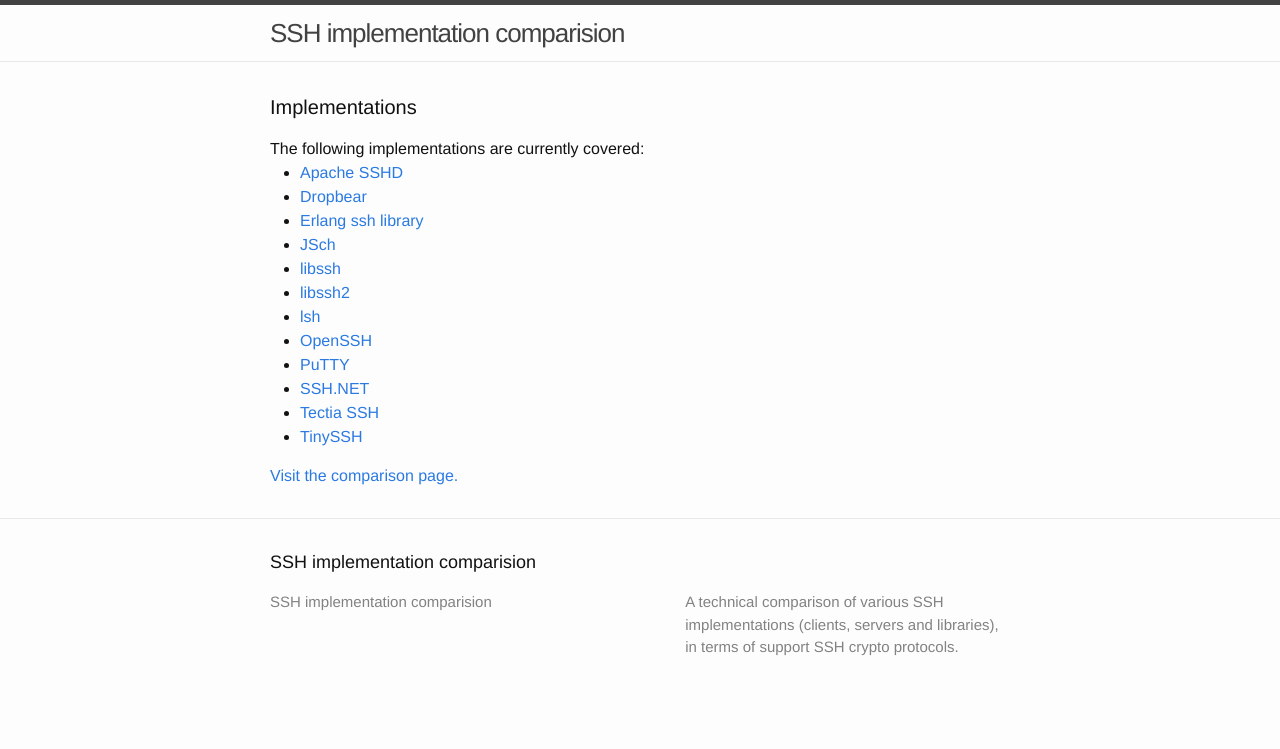
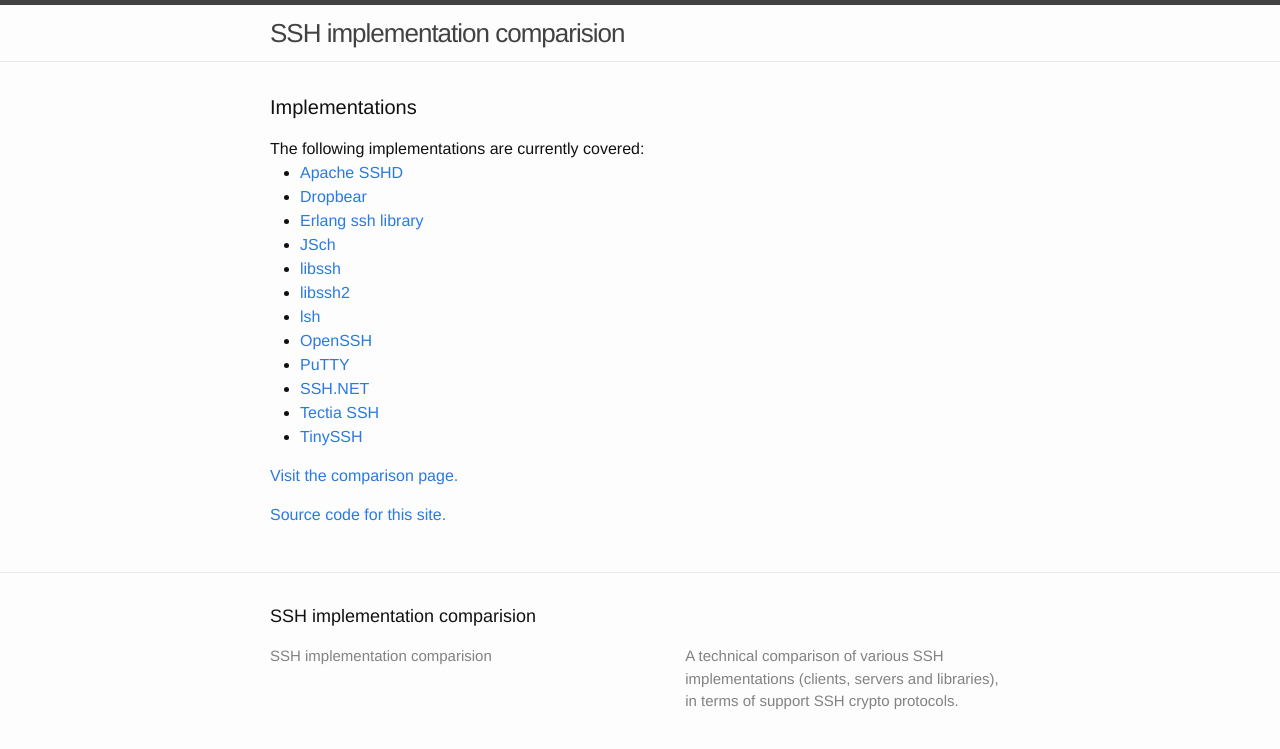
Before and after one commit to fingolfin/ssh-comparison, a Jekyll site: the page built from index.html, in a window 1280 px wide. Shown: the top 749 px of the page. Built offline with Jekyll 4.4.1, drawn with Linux system fonts in a browser that asks for light colours.

Commit message:
Link to GitHub sources

```diff
--- a/index.html
+++ b/index.html
@@ -16,6 +16,12 @@
 {% endfor %}
 </ul>
 
+<p>
 <a href='comparison.html'>Visit the comparison page.</a>
+</p>
+
+<p>
+<a href='https://github.com/fingolfin/ssh-comparison'>Source code for this site.</a>
+</p>
 
 </div>
```
